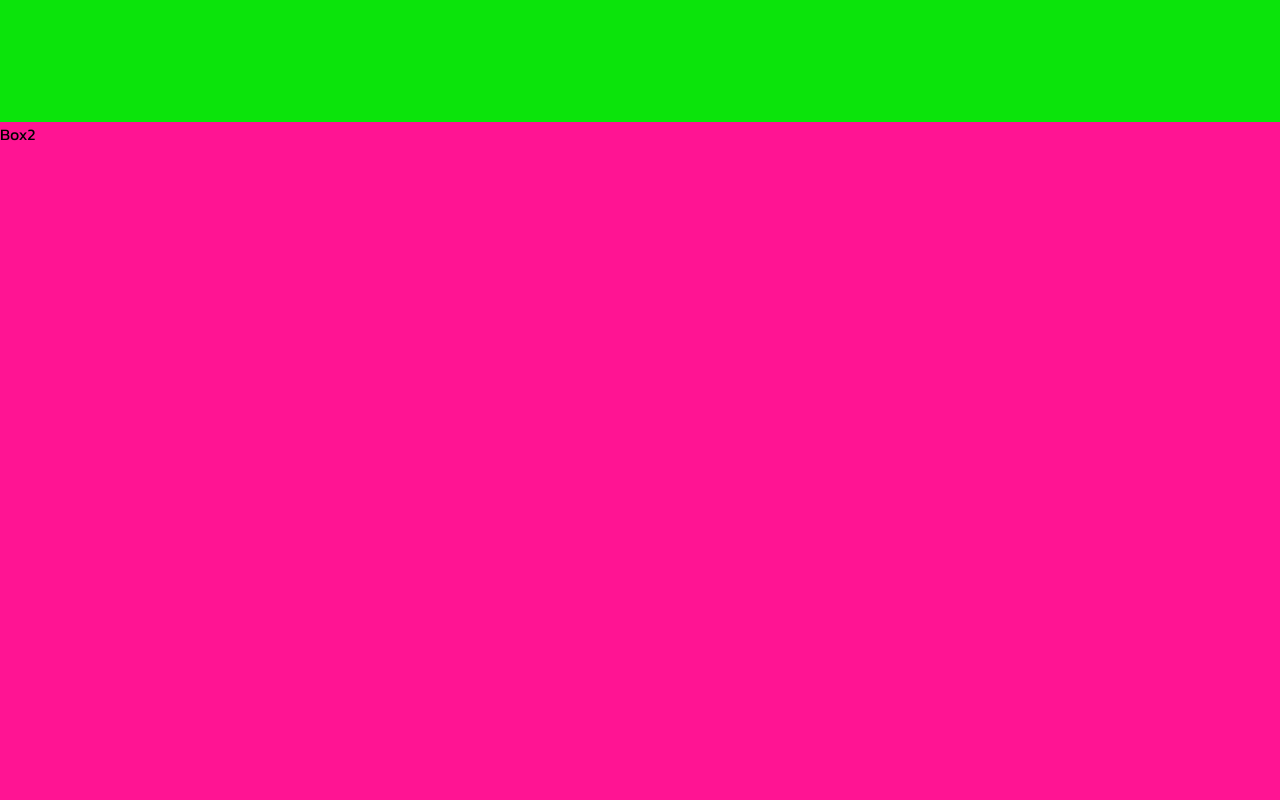
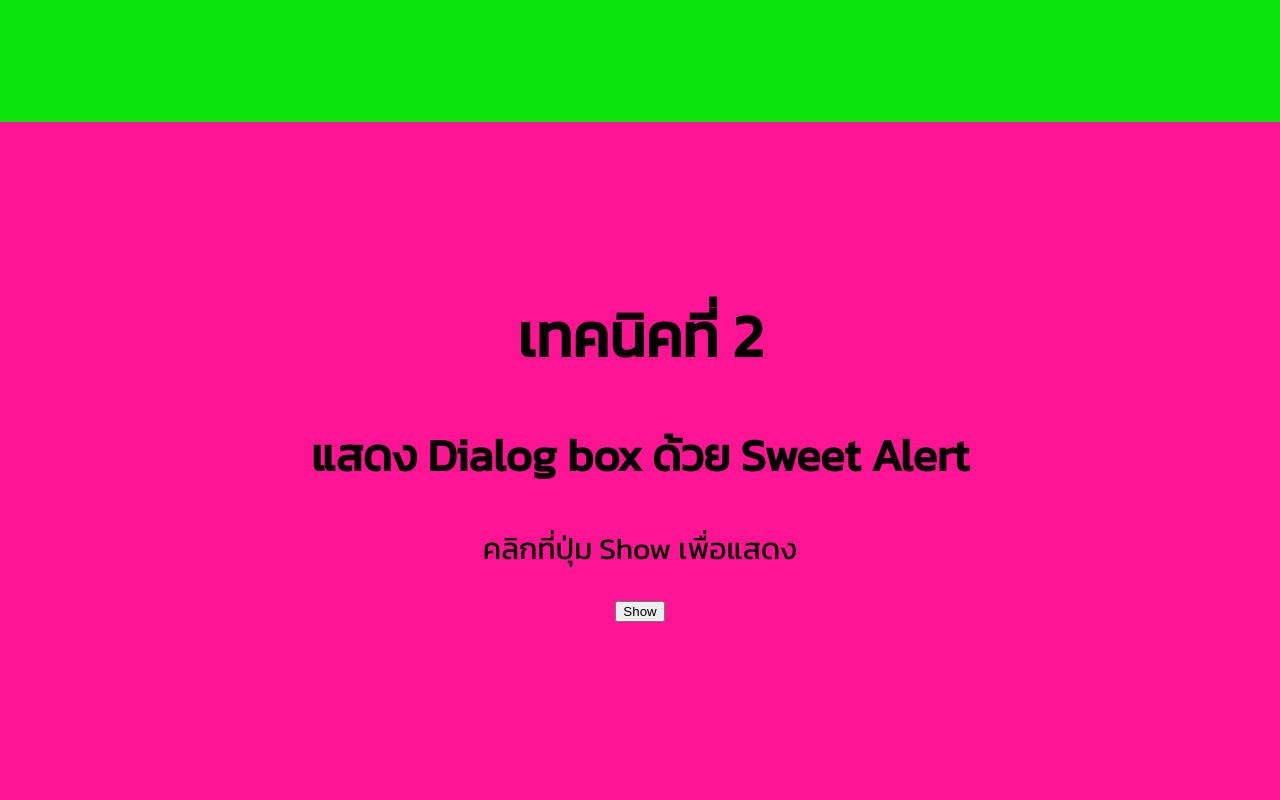
Before and after one commit to angpao1/javascript, a plain HTML site: page index.html in a window 1280 px wide. Shown: the part 780-1580 px from the top of the page. Drawn offline with Linux system fonts and the light colour scheme.

Commit message:
finish box 2

```diff
--- a/index.html
+++ b/index.html
@@ -5,9 +5,17 @@
     <meta name="viewport" content="width=device-width, initial-scale=1.0">
     <meta http-equiv="X-UA-Compatible" content="ie=edge">
     <link rel="stylesheet" href="./style/main.css">
+
     <script src="./js/jquery-3.2.1.min.js"></script>
     <script src="./js/mainJS.js"></script>
+
     <link href="https://fonts.googleapis.com/css?family=Kanit" rel="stylesheet">
+
+    <script src="./js/sweetalert2.min.js"></script>
+    <link rel="stylesheet" href="./style/sweetalert2.min.css">
+    <script src="./js/alert.js"></script>
+
+
     <title>Javascript</title>
 </head>
 
@@ -30,7 +38,12 @@
         <h2>การทำ Smooth Scrolling</h2>
         <p>คลิกตัวเลขที่แถบเมนูด้านบน เพื่อเลื่อนไปยังเทคนิคแบบต่างๆ</p>
     </div>
-    <div id="box2">Box2</div>
+    <div id="box2">
+        <h1>เทคนิคที่ 2</h1>
+        <h2>แสดง Dialog box ด้วย Sweet Alert</h2>
+        <p>คลิกที่ปุ่ม Show เพื่อแสดง</p>
+        <button onclick="sweet()">Show</button>
+    </div>
     <div id="box3">Box3</div>
     <div id="box4">Box4</div>
     <div id="box5">Box5</div>
@@ -39,6 +52,8 @@
     <div id="box8">Box8</div>
     <div id="box9">Box8</div>
     <div id="box10">Box8</div>
+
+
 </body>
 
 </html>
--- /dev/null
+++ b/js/alert.js
@@ -0,0 +1,3 @@
+function sweet() {
+    swal("Good job!", "You clicked the button!", "success");
+}
--- a/style/main.css
+++ b/style/main.css
@@ -16,6 +16,9 @@ body {
 }
 #box2 {
     background-color:  deeppink;
+    text-align: center;
+    padding-top: 10%;
+    font-size: 30px;
 }
 #box3 {
     background-color: silver;
```
Also changed, not shown: js/sweetalert2.min.js (added), style/sweetalert2.min.css (added).
